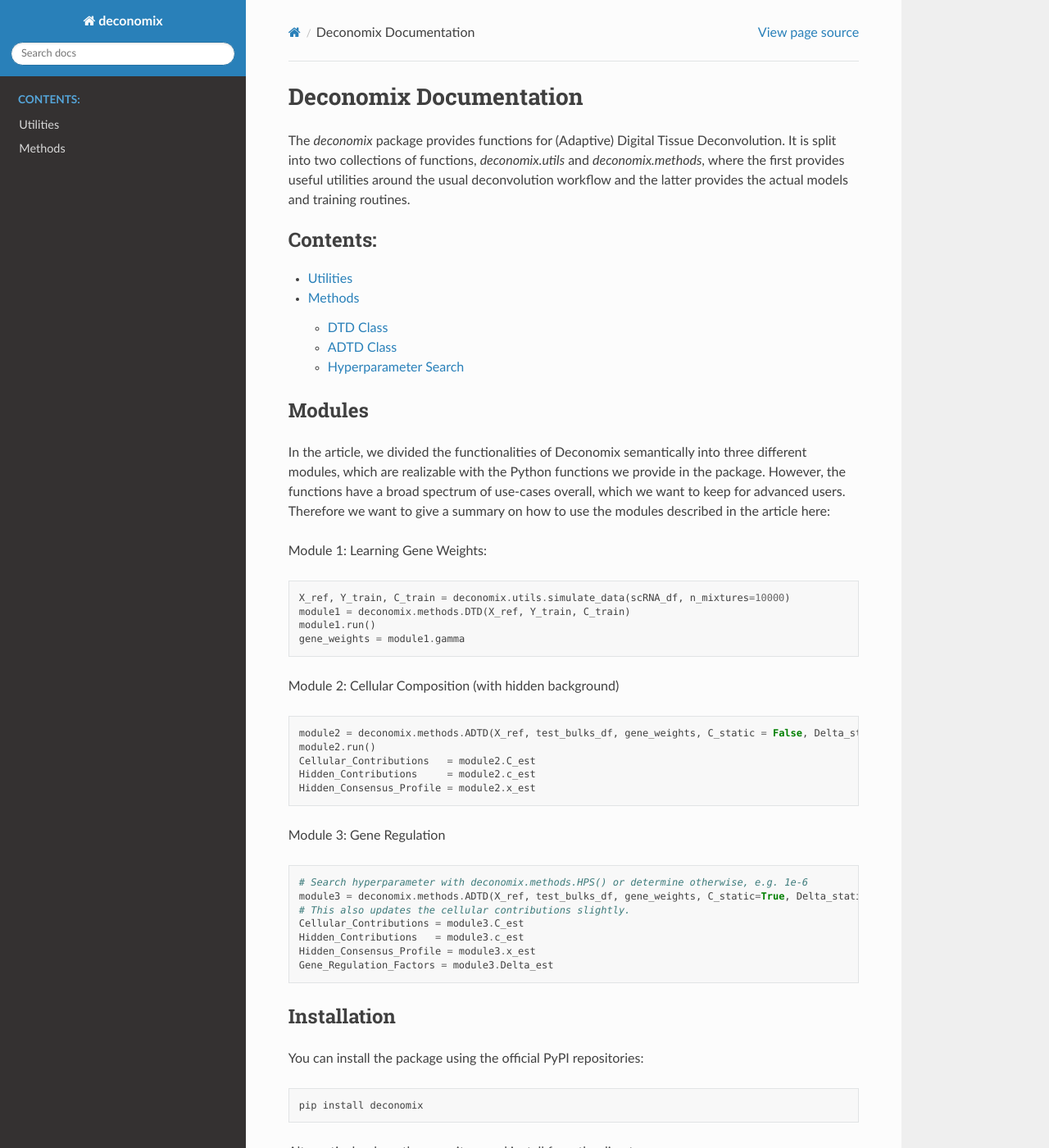
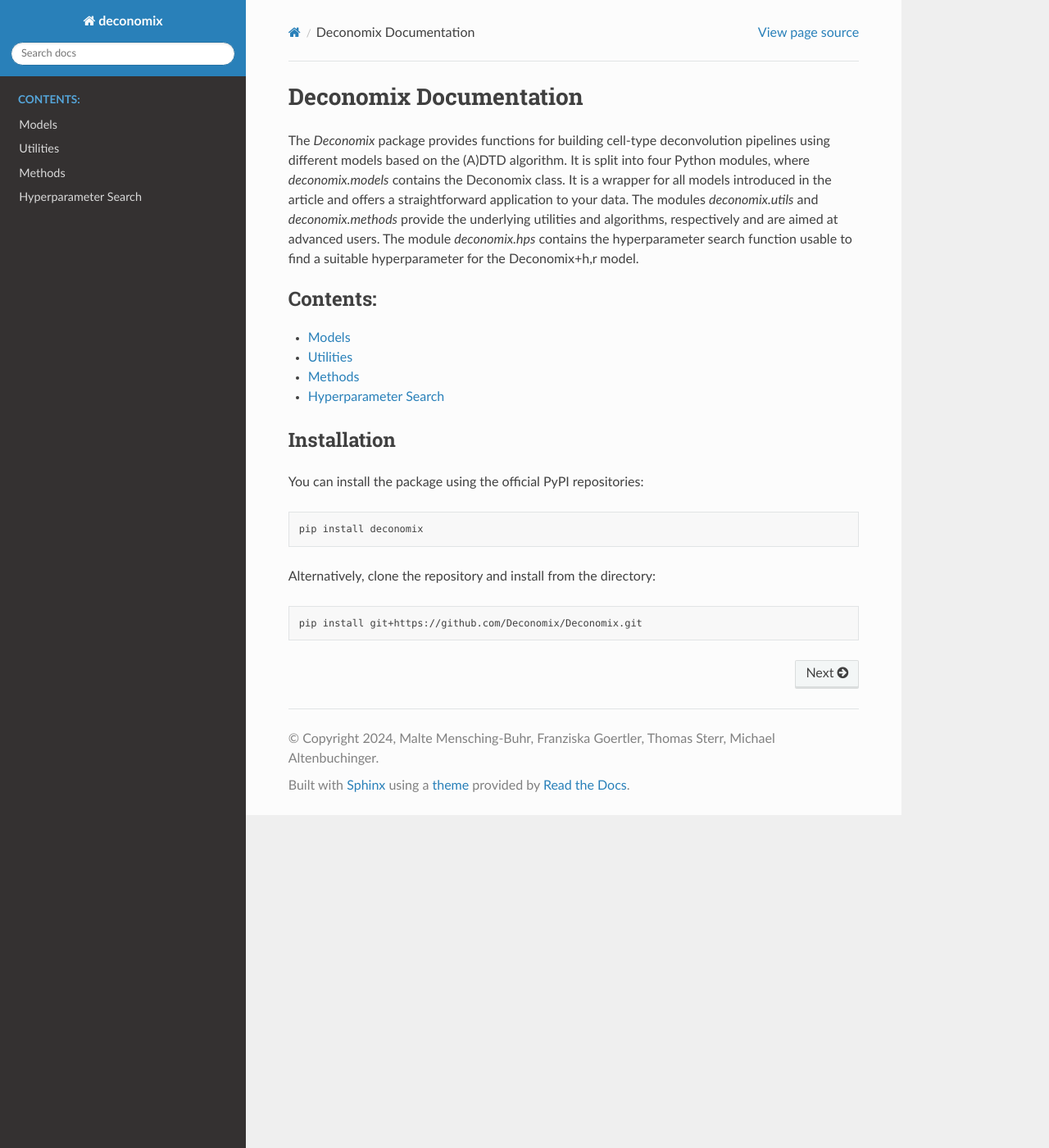
Before and after one commit to Deconomix/Deconomix, a Sphinx documentation site: the page built from docs/source/index.rst, in a window 1280 px wide and 1400 px high. Shown: the whole window at 82% size. Built offline with Sphinx 7.4.7 and the Read the Docs theme 3.1.0, drawn with Linux system fonts in a browser that asks for light colours.

Commit message:
reorganized documentation to fit new structure

```diff
--- /dev/null
+++ b/docs/source/hps.rst
@@ -0,0 +1,6 @@
+Hyperparameter Search
+=====================
+The `deconomix.hps` module contains the HPS class, which implements a hyperparameter search routine usable to find  a suitable hyperparameter for the ADTD algorithm used in the Deconomix+h,r model.
+
+.. automodule:: deconomix.hps
+   :members:
--- a/docs/source/index.rst
+++ b/docs/source/index.rst
@@ -1,51 +1,16 @@
 Deconomix Documentation
 ==================
-The `deconomix` package provides functions for (Adaptive) Digital Tissue Deconvolution.
-It is split into two collections of functions, `deconomix.utils` and `deconomix.methods`, where the first provides useful utilities
-around the usual deconvolution workflow and the latter provides the actual models and training routines.
+The `Deconomix` package provides functions for building cell-type deconvolution pipelines using different models based on the (A)DTD algorithm.
+It is split into four Python modules, where `deconomix.models` contains the Deconomix class. It is a wrapper for all models introduced in the article and offers a straightforward application to your data. The modules `deconomix.utils` and `deconomix.methods` provide the underlying utilities and algorithms, respectively and are aimed at advanced users. The module `deconomix.hps` contains the hyperparameter search function usable to find  a suitable hyperparameter for the Deconomix+h,r model.
 
 .. toctree::
    :maxdepth: 2
    :caption: Contents:
 
+   models
    utils
    methods
-
-Modules
-------------
-In the article, we divided the functionalities of Deconomix semantically into three different modules, which are realizable with the Python functions we provide in the package. However, the functions have a broad spectrum of use-cases overall, which we want to keep for advanced users. Therefore we want to give a summary on how to use the modules described in the article here:
-
-Module 1: Learning Gene Weights:
-
-.. code-block:: python
-
-   X_ref, Y_train, C_train = deconomix.utils.simulate_data(scRNA_df, n_mixtures=10000)
-   module1 = deconomix.methods.DTD(X_ref, Y_train, C_train)
-   module1.run()
-   gene_weights = module1.gamma
-
-Module 2: Cellular Composition (with hidden background)
-
-.. code-block:: python
-
-   module2 = deconomix.methods.ADTD(X_ref, test_bulks_df, gene_weights, C_static = False, Delta_static = True)
-   module2.run()
-   Cellular_Contributions   = module2.C_est
-   Hidden_Contributions     = module2.c_est
-   Hidden_Consensus_Profile = module2.x_est
-
-Module 3: Gene Regulation
-
-.. code-block:: python
-
-   # Search hyperparameter with deconomix.methods.HPS() or determine otherwise, e.g. 1e-6
-   module3 = deconomix.methods.ADTD(X_ref, test_bulks_df, gene_weights, C_static=True, Delta_static = False, lambda2 = 1e-6)
-   # This also updates the cellular contributions slightly.
-   Cellular_Contributions = module3.C_est
-   Hidden_Contributions   = module3.c_est
-   Hidden_Consensus_Profile = module3.x_est
-   Gene_Regulation_Factors = module3.Delta_est
-
+   hps
 
 Installation
 ------------
--- /dev/null
+++ b/docs/source/models.rst
@@ -0,0 +1,6 @@
+Models
+======
+The `deconomix.models` module contains the Deconomix class, which is a wrapper for all models introduced in the article and offers a straightforward application to your data.
+
+.. automodule:: deconomix.models
+   :members:
--- a/docs/source/utils.rst
+++ b/docs/source/utils.rst
@@ -1,7 +1,7 @@
 Utilities
 =========
 
-The `DeconomiX.utils` submodule provides useful utilities around the normal (A)DTD workflow.
+The `DeconomiX.utils` submodule provides useful utilities for building cell-type deconvolution pipelines.
 
 .. automodule:: deconomix.utils
    :members:
```
Also changed, not shown: docs/source/methods.rst (+2 -17 lines).
